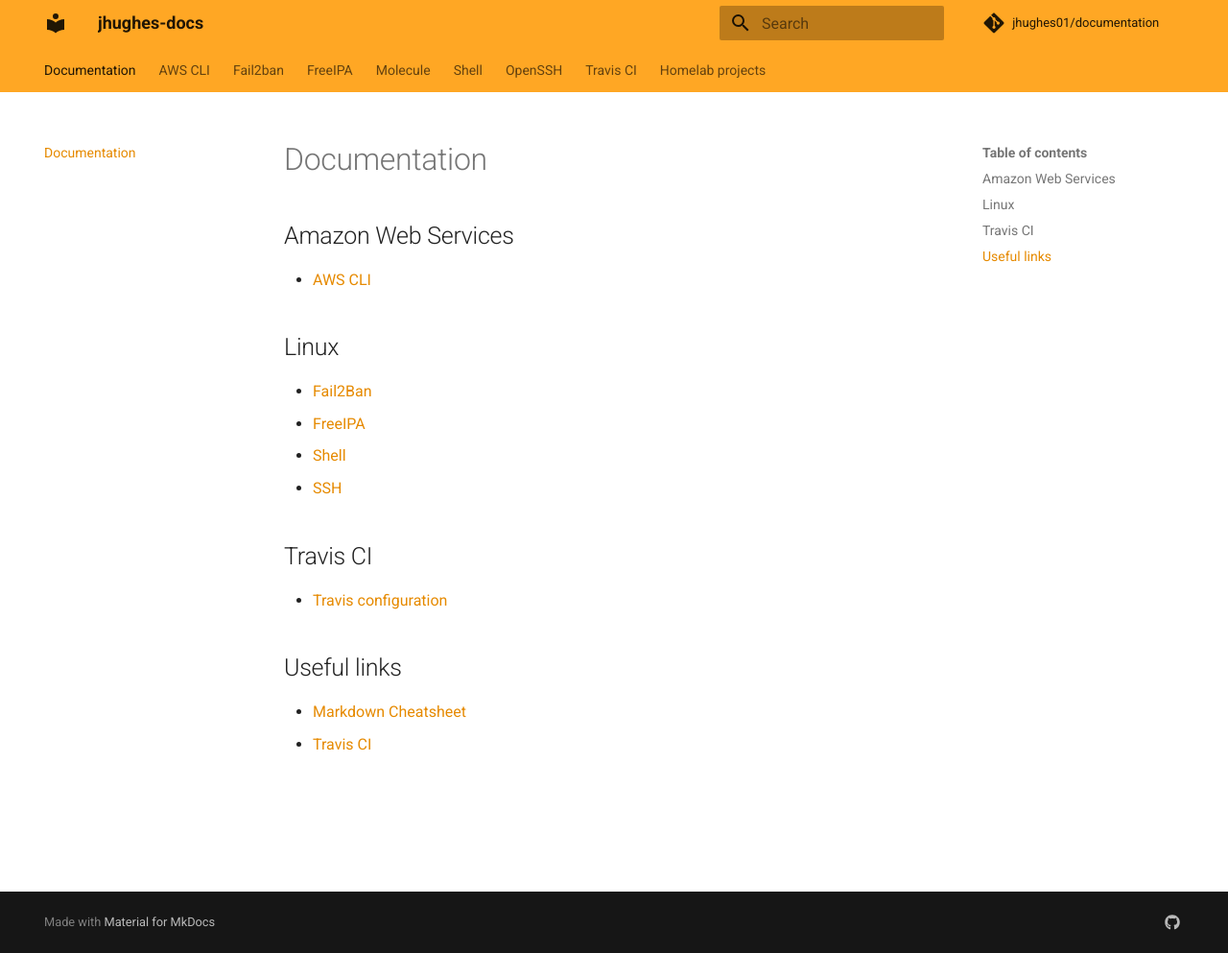
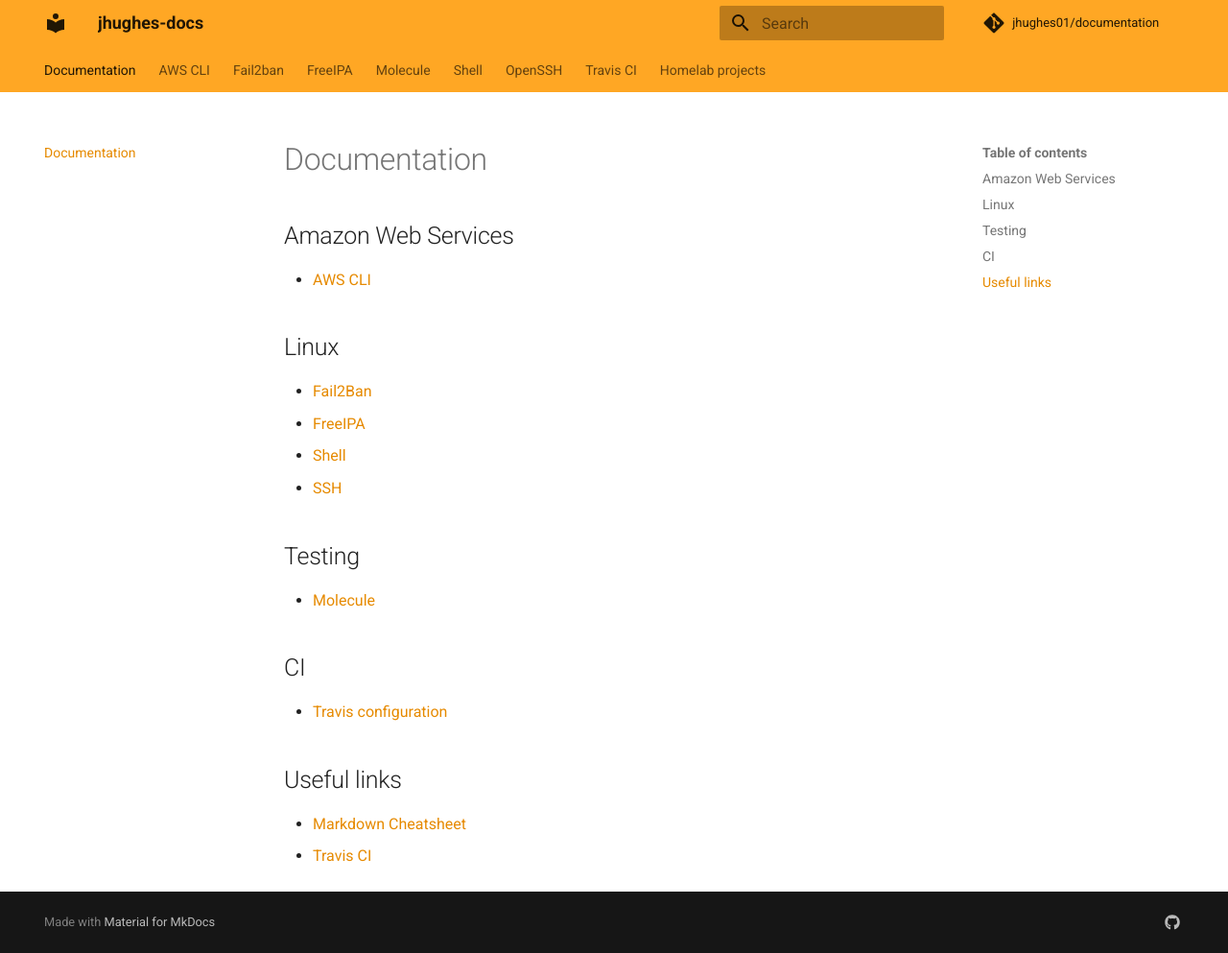
Before and after one commit to jackson-hughes/documentation, an MkDocs documentation site: the page built from docs/README.md, in a window 1280 px wide and 993 px high. Shown: the whole window at 96% size. Built offline with MkDocs 1.6.1 and Material for MkDocs 9.7.7, drawn with Linux system fonts in a browser that asks for light colours; comment, search, counter and statistics services are not loaded.

Commit message:
Update readme index

```diff
--- a/docs/README.md
+++ b/docs/README.md
@@ -11,7 +11,11 @@
 *   [Shell](shell.md)
 *   [SSH](sshd.md)
 
-## Travis CI
+## Testing
+
+*   [Molecule](molecule.md)
+
+## CI
 
 *   [Travis configuration](travis.md)
 
```
